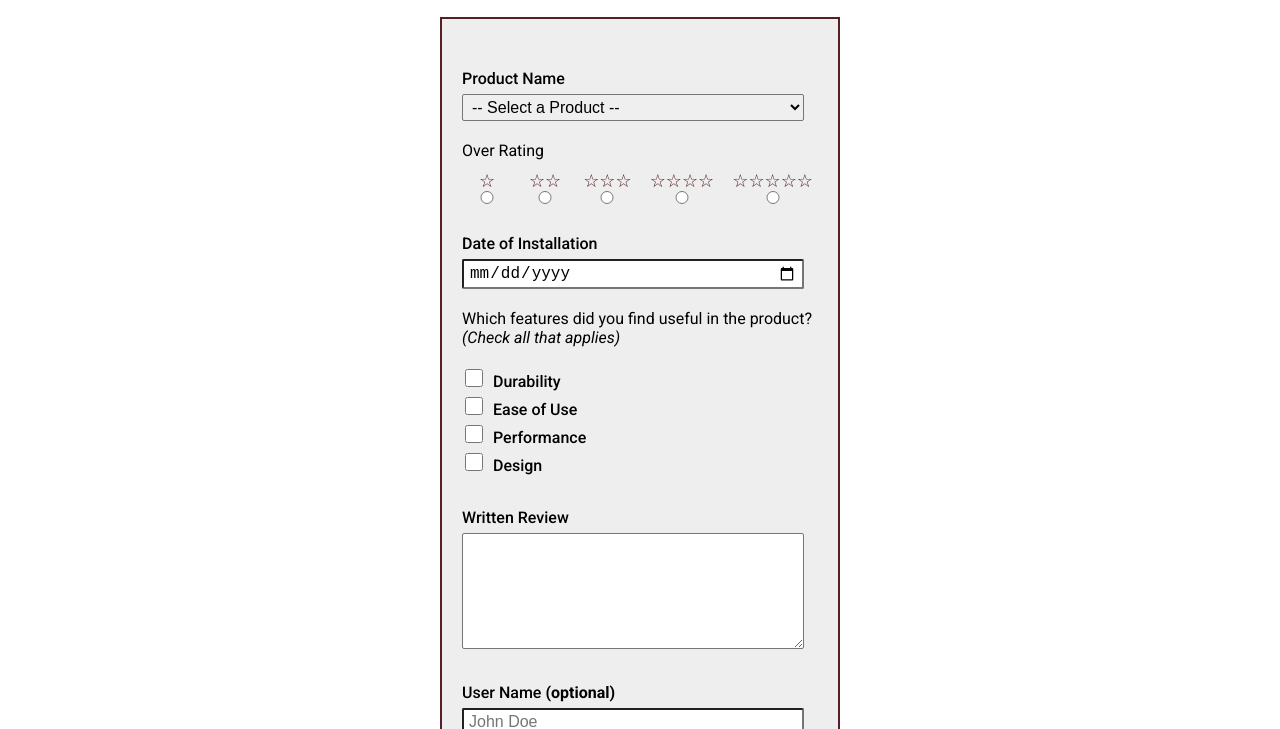
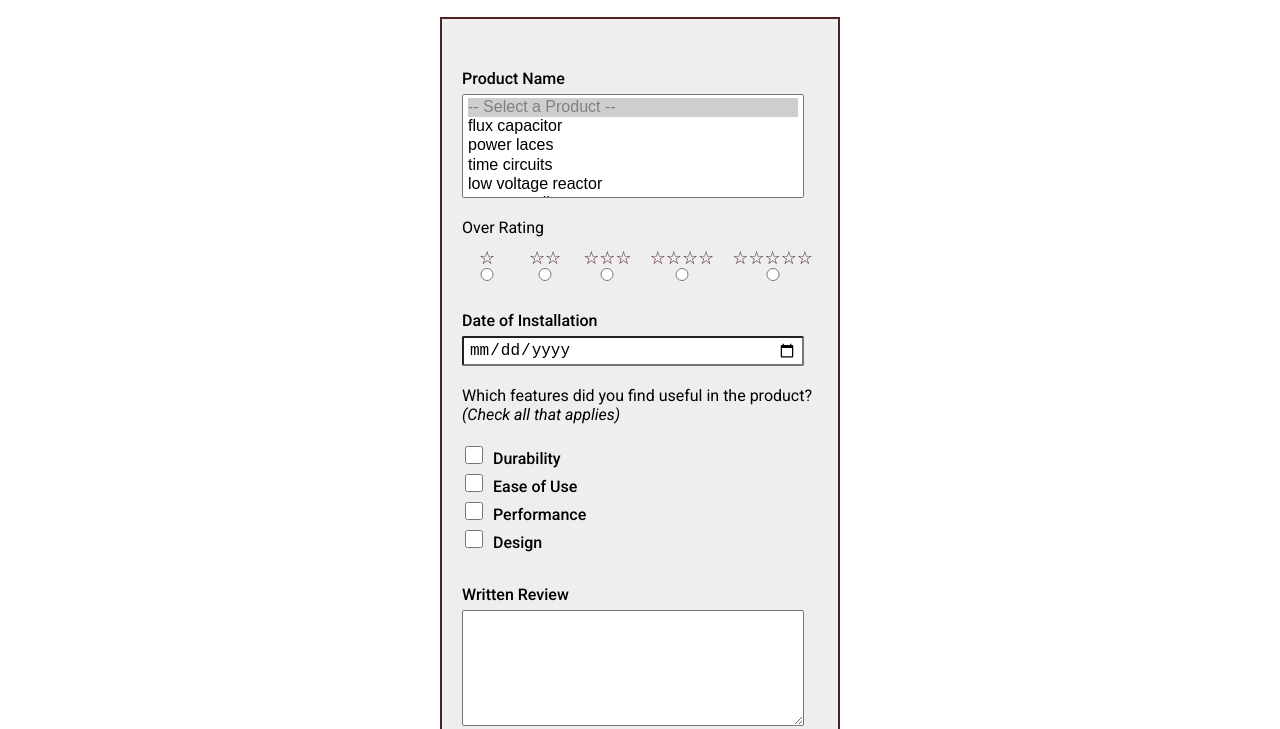
Before and after one commit to philipAdelabu/wdd131, a plain HTML site: page form.html in a window 1280 px wide. Shown: the part 101-830 px from the top of the page. Drawn offline with Linux system fonts and the light colour scheme.

Commit message:
fixing some attiribute error

```diff
--- a/form.html
+++ b/form.html
@@ -24,8 +24,8 @@
         <main>
             <form method="get" name="theForm" action="review.html" id="the-form">
                 <label for="product">Product Name</label>
-                <select required name="prod-name" id="product">
-                    <option value="1" size="5" selected disabled> -- Select a Product -- </option>
+                <select required name="prod-name" id="product" size="5">
+                    <option value="1" selected disabled> -- Select a Product -- </option>
                 </select>
 
 
```
